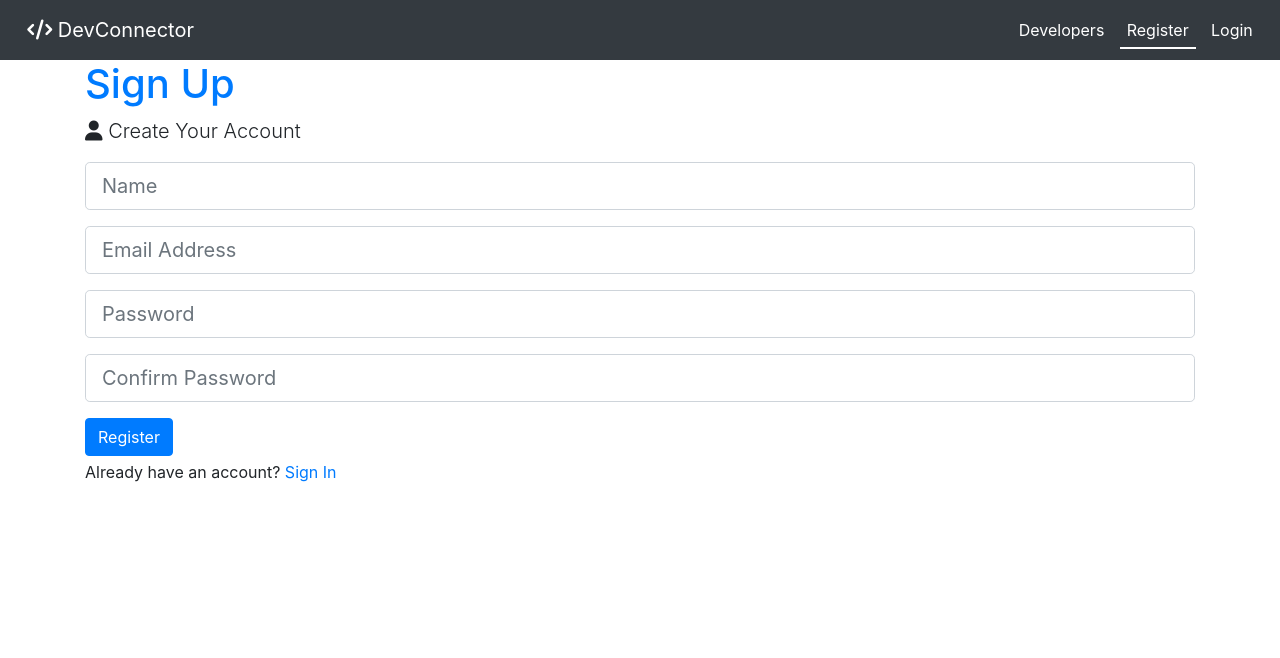
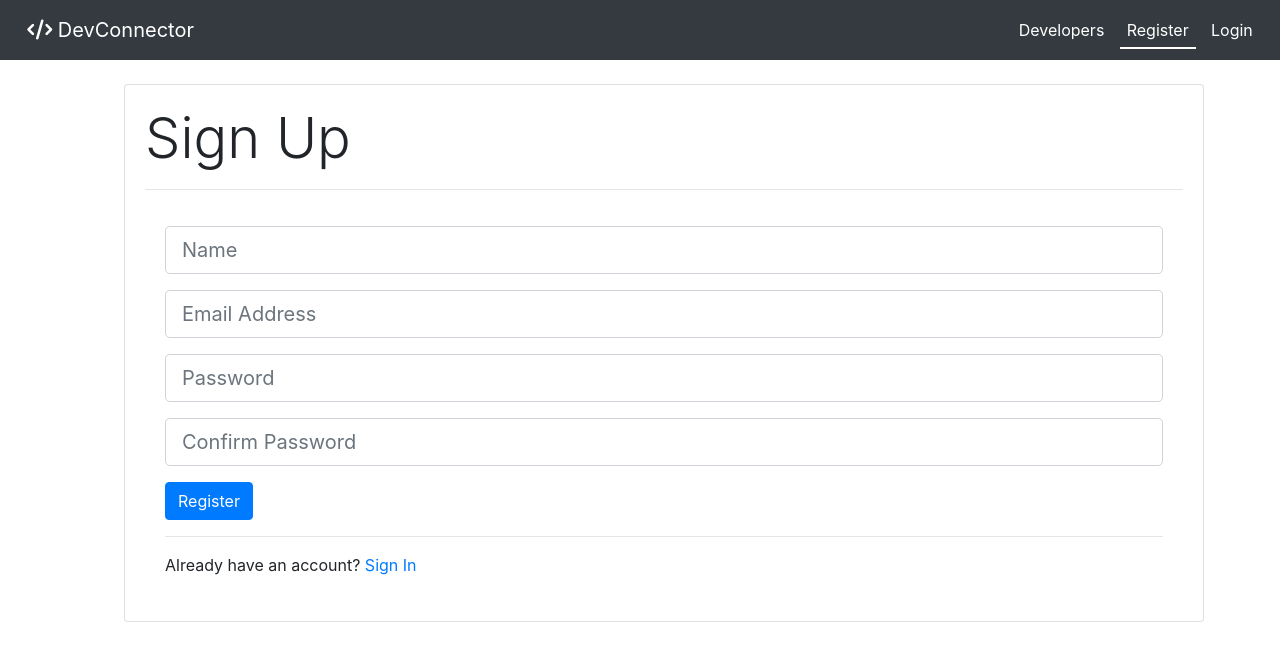
Before and after one commit to Gagandeep39/reactjs-social-media, a React (Create React App) app in the folder client/: page /register in a window 1280 px wide. Shown: the top 658 px of the page. Built offline with nearby package versions, Linux system fonts and the light colour scheme; no server answers.

Commit message:
Improved login, register UI

```diff
--- a/client/src/components/auth/Login.js
+++ b/client/src/components/auth/Login.js
@@ -1,11 +1,11 @@
-import React, { Fragment, useState } from 'react';
+import React, { useState } from 'react';
 import { Link, Redirect } from 'react-router-dom';
 import PropTypes from 'prop-types';
 import { connect } from 'react-redux';
 import { login } from '../../store/actions/auth';
 import TextFieldGroup from '../common/TextFieldGroup';
 
-const Login = ({ login, isAuthenticated, errors }) => {
+const Login = ({ login, isAuthenticated, errors, loading }) => {
   const [formData, setFormData] = useState({
     email: '',
     password: '',
@@ -24,12 +24,12 @@ const Login = ({ login, isAuthenticated, errors }) => {
   if (isAuthenticated) return <Redirect to='/dashboard' />;
 
   return (
-    <Fragment>
-      <h1 className='large text-primary'>Sign In</h1>
-      <p className='lead'>
-        <i className='fas fa-user'></i> Sign into Your Account
-      </p>
-      <form className='form' onSubmit={onSubmit}>
+    <div className='container m-4'>
+      <div className='card'>
+        <div className='card-body'>
+          <h4 className='display-4'>Sign in</h4>
+          <hr />
+          <form className='form card-body' onSubmit={onSubmit}>
             <TextFieldGroup
               placeholder='Email Address'
               name='email'
@@ -46,12 +46,20 @@ const Login = ({ login, isAuthenticated, errors }) => {
               onChange={onChange}
               error={errors.password}
             />
-        <input type='submit' className='btn btn-primary' value='Login' />
+            <button class='btn btn-primary' type='submit'>
+              {loading && (
+                <span class='spinner-border spinner-border-sm'></span>
+              )}{' '}
+              Login
+            </button>
+            <hr />
+            <p>
+              Create an account? <Link to='/register'>Register</Link>
+            </p>
           </form>
-      <p className='my-1'>
-        Already have an account? <Link to='/register'>Register</Link>
-      </p>
-    </Fragment>
+        </div>
+      </div>
+    </div>
   );
 };
 
@@ -59,12 +67,14 @@ Login.propTypes = {
   login: PropTypes.func.isRequired,
   isAuthenticated: PropTypes.bool.isRequired,
   errors: PropTypes.object.isRequired,
+  loading: PropTypes.bool.isRequired,
 };
 
 const mapStateToProps = (state) => {
   return {
     isAuthenticated: state.auth.isAuthenticated,
     errors: state.error,
+    loading: state.auth.loading,
   };
 };
 
--- a/client/src/components/auth/Register.js
+++ b/client/src/components/auth/Register.js
@@ -7,7 +7,7 @@ import PropTypes from 'prop-types';
 import TextFieldGroup from '../common/TextFieldGroup';
 
 // Destructuring props to actual props
-const Register = ({ setAlert, register, isAuthenticated, errors }) => {
+const Register = ({ setAlert, register, isAuthenticated, errors, loading }) => {
   const [formData, setFormData] = useState({
     name: '',
     email: '',
@@ -37,12 +37,12 @@ const Register = ({ setAlert, register, isAuthenticated, errors }) => {
   if (isAuthenticated) return <Redirect to='/dashboard' />;
 
   return (
-    <Fragment>
-      <h1 className='large text-primary'>Sign Up</h1>
-      <p className='lead'>
-        <i className='fas fa-user'></i> Create Your Account
-      </p>
-      <form className='form' onSubmit={onSubmit}>
+    <div className='container m-4'>
+      <div className='card'>
+        <div className='card-body'>
+          <h4 className='display-4'> Sign Up</h4>
+          <hr />
+          <form className='form card-body' onSubmit={onSubmit}>
             <TextFieldGroup
               type='text'
               placeholder='Name'
@@ -75,12 +75,20 @@ const Register = ({ setAlert, register, isAuthenticated, errors }) => {
               onChange={onChange}
               error={errors.password2}
             />
-        <input type='submit' className='btn btn-primary' value='Register' />
-      </form>
+            <button class='btn btn-primary' type='submit'>
+              {loading && (
+                <span class='spinner-border spinner-border-sm'></span>
+              )}{' '}
+              Register
+            </button>
+            <hr />
             <p className='my-1'>
               Already have an account? <Link to='/login'>Sign In</Link>
             </p>
-    </Fragment>
+          </form>
+        </div>
+      </div>
+    </div>
   );
 };
 
@@ -89,12 +97,14 @@ Register.propTypes = {
   setAlert: PropTypes.func.isRequired,
   register: PropTypes.func.isRequired,
   errors: PropTypes.object.isRequired,
+  loading: PropTypes.bool.isRequired,
 };
 
 const mapStateToProps = (state) => {
   return {
     isAuthenticated: state.auth.isAuthenticated,
     errors: state.error,
+    loading: state.auth.loading,
   };
 };
 
```
Lines whose indentation alone changed are shown as unchanged.
